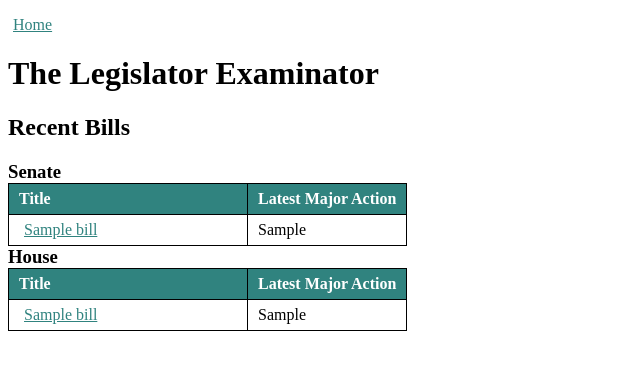
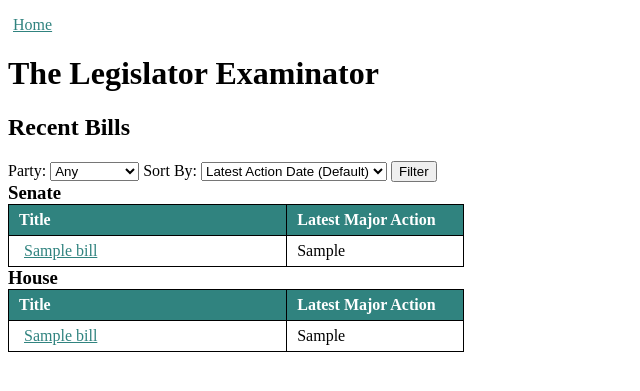
Before and after one commit to mdamschroder/ec500-final-project, a Flask app: template templates/recent_bills.html in a window 1280 px wide. Shown: the top 391 px of the page, without its empty margins (0-640 px from the left). Run offline with Flask 2, Linux system fonts and the light colour scheme; the template is opened without the code that fills it: most values are stand-ins (such as "Sample title", 1, 10 or a date in 2020).

Commit message:
Added some basic bill sorting and filtering

```diff
--- a/app.py
+++ b/app.py
@@ -4,7 +4,7 @@
 from flask import Flask, request, render_template, redirect, json, url_for
 from flask_restful import Resource, Api
 from get_current_members import get_house, get_senators, filter_members, sort_members, get_member
-from get_bills import get_bills
+from get_bills import get_bills, sort_bills
 app = Flask(__name__)
 CONGRESS_API_KEY = 'fTgijhbaKjHp3PMYYv8lBR45m16pI1pbgdBedAWB'
 
@@ -56,6 +56,25 @@ def member_info(id=None):
 ############# *** THE BILLS PAGE *** #############
 @app.route('/get_bills')
 def recent_bills():
+
+    party = request.args.get("party")
+    sort_by = request.args.get("sort")
+
+    # Get bills
     house_bills = get_bills('house')
     senate_bills = get_bills('senate')
-    return render_template("recent_bills.html", house_bills=house_bills['bills'], senate_bills=senate_bills['bills'])
+
+    house_bills = house_bills['bills']
+    senate_bills = senate_bills['bills']
+
+    # Filter bills
+    if party:
+        house_bills = list(filter(lambda x: x['sponsor_party'] == party, house_bills))
+        senate_bills = list(filter(lambda x: x['sponsor_party'] == party, senate_bills))
+
+    # Sort bills
+    house_bills = sort_bills(house_bills, sort_by)
+    senate_bills = sort_bills(senate_bills, sort_by)
+
+
+    return render_template("recent_bills.html", house_bills=house_bills, senate_bills=senate_bills, sort_by=sort_by)
--- a/templates/recent_bills.html
+++ b/templates/recent_bills.html
@@ -8,20 +8,61 @@
         <p><a href='/'>Home</a></p>
         <h1>The Legislator Examinator</h1>
         <h2>Recent Bills</h2>
+        <form>
+            <label for="party">Party:</label>
+            <select name="party" id="party">
+                <option value="">Any</option>
+                <option value="D">Democrat</option>
+                <option value="R">Republican</option>
+            </select>
+            <label for="sort">Sort By:</label>
+            <select name="sort" id="sort">
+                <option value="">Latest Action Date (Default)</option>
+                <option value="sponsor_party">Party</option>
+                <option value="committees">Committee</option>
+                <option value="introduced_date">Date Introduced</option>
+            </select>
+            <input type="submit" value="Filter">
+        </form>
         <span class='current_bills_wrapper'>
             <span>
                 <h3>Senate</h3>
                 <table>
                     <thead>
                         <tr>
-                            <th>Title</th>
-                            <th width='40%'>Latest Major Action</th>
+                            <th width="55%">Title</th>
+                            <th width='35%'>Latest Major Action</th>
+                            {% if sort_by == "" %}
+                                <th>Latest Major Action Date</th>
+                            {% endif %}
+                            {% if sort_by == "sponsor_party" %}
+                                <th>Sponsor Party</th>
+                            {% endif %}
+                            {% if sort_by == "committees" %}
+                                <th>Committee</th>
+                            {% endif %}
+                            {% if sort_by == "introduced_date" %}
+                                <th>Date Introduced</th>
+                            {% endif %}
+
                         </tr>
                     </thead>
                     {% for bill in senate_bills %}
                             <tr>
                                 <td><a href={{bill.govtrack_url}} target='_blank'>{{bill.title}}</a></td>
                                 <td>{{bill.latest_major_action}}</td>
+                                {% if sort_by == "" %}
+                                    <td>{{bill.latest_major_action_date}}</td>
+                                {% endif %}
+                                {% if sort_by == "sponsor_party" %}
+                                    <td>{{bill.sponsor_party}}</td>
+                                {% endif %}
+                                {% if sort_by == "committees" %}
+                                    <td>{{bill.committees}}</td>
+                                {% endif %}
+                                {% if sort_by == "introduced_date" %}
+                                    <td>{{bill.introduced_date}}</td>
+                                {% endif %}
                             </tr>
                     {% endfor %}
                 </table>
@@ -31,15 +72,39 @@
                 <table>
                     <thead>
                         <tr>
-                            <th>Title</th>
-                            <th width='40%'>Latest Major Action</th>
+                            <th width="55%">Title</th>
+                            <th width='35%'>Latest Major Action</th>
+                            {% if sort_by == "" %}
+                                <th>Latest Major Action Date</th>
+                            {% endif %}
+                            {% if sort_by == "sponsor_party" %}
+                                <th>Sponsor Party</th>
+                            {% endif %}
+                            {% if sort_by == "committees" %}
+                                <th>Committee</th>
+                            {% endif %}
+                            {% if sort_by == "introduced_date" %}
+                                <th>Date Introduced</th>
+                            {% endif %}
                         </tr>
                     </thead>
                     {% for bill in house_bills %}
-                            <tr>
-                                <td><a href={{bill.govtrack_url}} target='_blank'>{{bill.title}}</a></td>
-                                <td>{{bill.latest_major_action}}</td>
-                            </tr>
+                        <tr>
+                            <td><a href={{bill.govtrack_url}} target='_blank'>{{bill.title}}</a></td>
+                            <td>{{bill.latest_major_action}}</td>
+                            {% if sort_by == "" %}
+                                <td>{{bill.latest_major_action_date}}</td>
+                            {% endif %}
+                            {% if sort_by == "sponsor_party" %}
+                                <td>{{bill.sponsor_party}}</td>
+                            {% endif %}
+                            {% if sort_by == "committees" %}
+                                <td>{{bill.committees}}</td>
+                            {% endif %}
+                            {% if sort_by == "introduced_date" %}
+                                <td>{{bill.introduced_date}}</td>
+                            {% endif %}
+                        </tr>
                     {% endfor %}
                 </table>
             </span>
```
Also changed, not shown: get_bills.py (+15 -1 lines).
